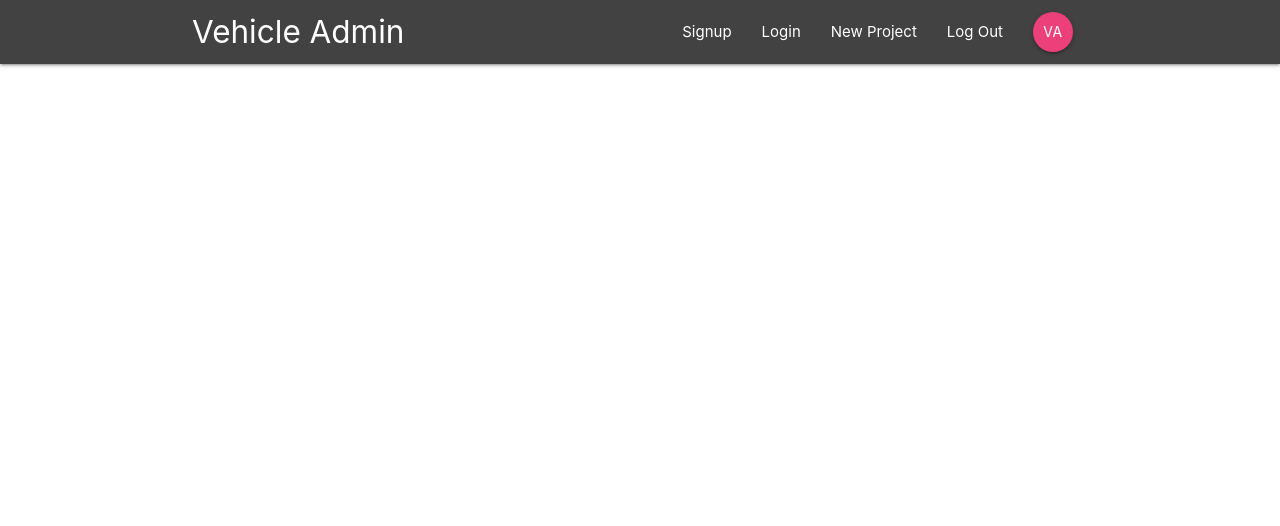
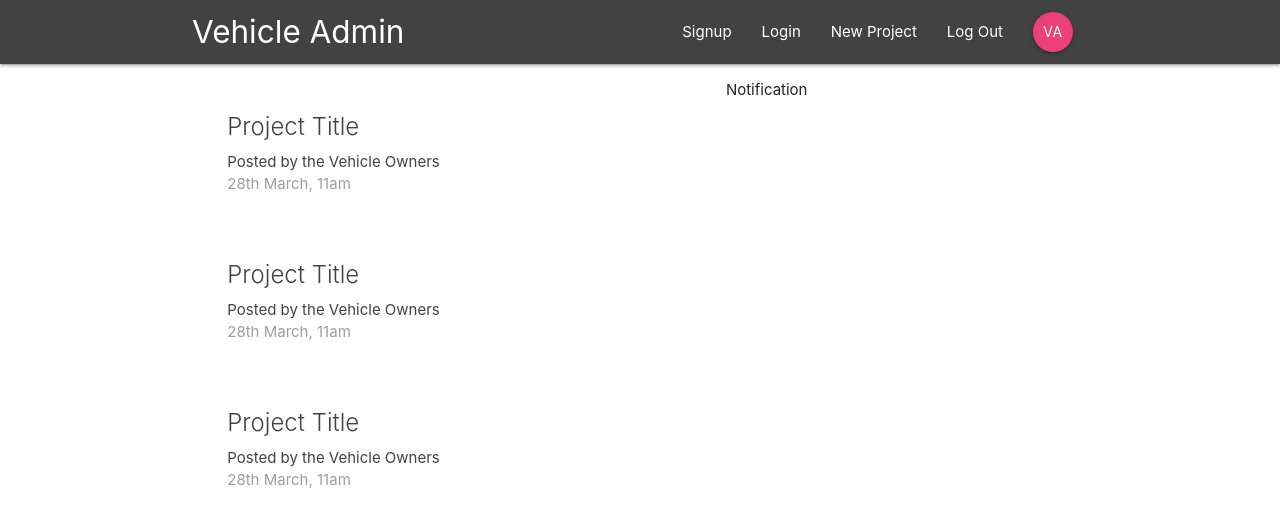
Before and after one commit to DananjayaBC/Vehicle_Service_Admin, a React (Create React App) app: page / in a window 1280 px wide. Shown: the top 526 px of the page. Built offline with nearby package versions, Linux system fonts and the light colour scheme.

Commit message:
Created Dashboard and Vehicle List

```diff
--- a/src/App.js
+++ b/src/App.js
@@ -1,6 +1,6 @@
-import { BrowserRouter } from 'react-router-dom'
+import { BrowserRouter, Switch ,Route } from 'react-router-dom'
 import Navbar from './components/layout/Navbar'
-
+import Dashboard from './components/dashboard/Dashboard'
 
 
 function App() {
@@ -8,6 +8,9 @@
     <BrowserRouter>
     <div className="App">
       <Navbar />
+      <Switch>
+        <Route path='/' component={Dashboard} />
+      </Switch>
     </div>
     </BrowserRouter>
   );
--- a/src/components/dashboard/Dashboard.js
+++ b/src/components/dashboard/Dashboard.js
@@ -0,0 +1,22 @@
+import { Component } from "react";
+import Notification from './Notification'
+import ProjectList from '../projects/ProjectList'
+
+class Dashboard extends Component {
+    render() {
+        return (
+            <div className="dashboard container">
+                <div className="row">
+                    <div className="col s12 m6">
+                        <ProjectList />
+                    </div>
+                    <div className="col s12 m5 offset-m1">
+                        <Notification />
+                    </div>
+                </div>
+            </div>
+        )
+    }
+}
+
+export default Dashboard
--- a/src/components/dashboard/Notification.js
+++ b/src/components/dashboard/Notification.js
@@ -0,0 +1,12 @@
+
+
+const Notification = () =>{
+    return (
+        <div>
+            <p>
+                Notification
+            </p>
+        </div>
+    )
+}
+export default Notification
--- a/src/components/projects/ProjectList.js
+++ b/src/components/projects/ProjectList.js
@@ -0,0 +1,34 @@
+
+
+
+const ProjectList = () =>{
+    return(
+        <div className="project-list section">
+            <div className="card z-depth-0 project-summery">
+                <div className="card-content grey-text text-darken-3">
+                    <span className="card-title">Project Title</span>
+                    <p>Posted by the Vehicle Owners</p>
+                    <p className="grey-text">28th March, 11am</p>
+                </div>
+            </div>
+
+            <div className="card z-depth-0 project-summery">
+                <div className="card-content grey-text text-darken-3">
+                    <span className="card-title">Project Title</span>
+                    <p>Posted by the Vehicle Owners</p>
+                    <p className="grey-text">28th March, 11am</p>
+                </div>
+            </div>
+
+            <div className="card z-depth-0 project-summery">
+                <div className="card-content grey-text text-darken-3">
+                    <span className="card-title">Project Title</span>
+                    <p>Posted by the Vehicle Owners</p>
+                    <p className="grey-text">28th March, 11am</p>
+                </div>
+            </div>
+        </div>
+    )
+}
+
+export default ProjectList
```
